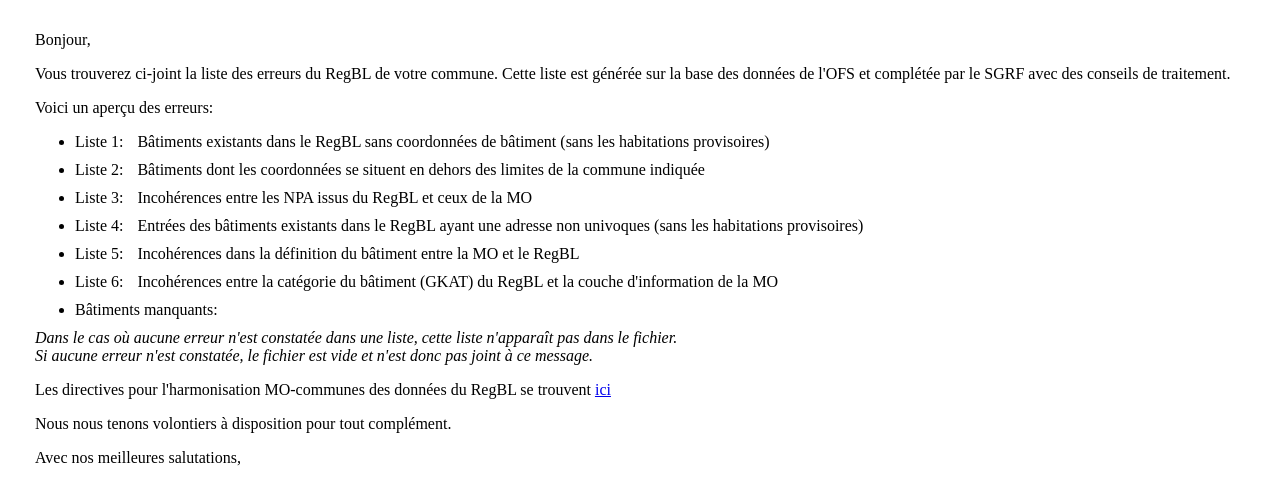
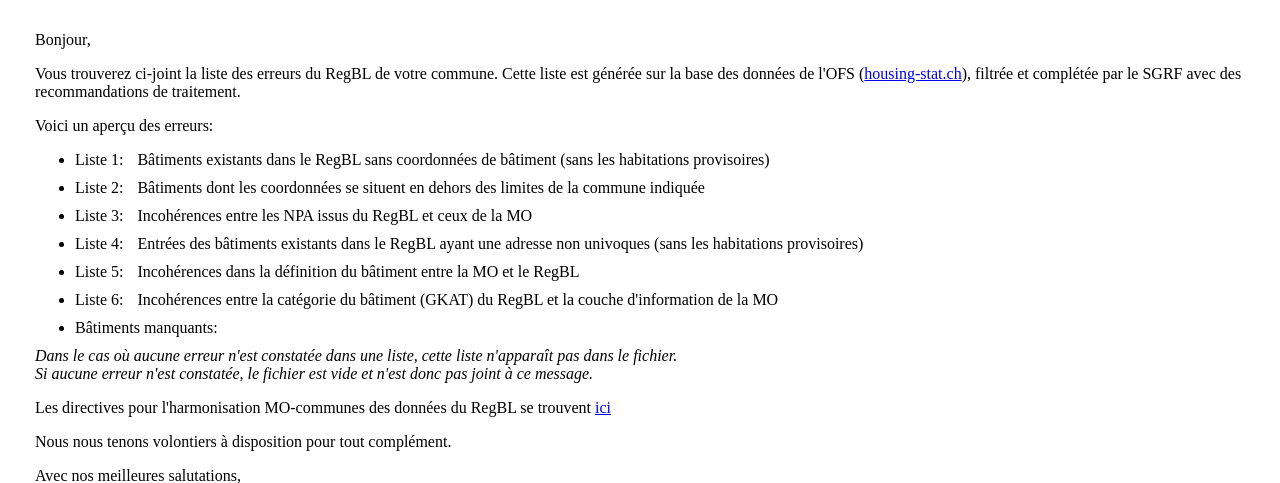
Before and after one commit to sitn/RegBL, a Python web app: template apurement/mail_communes/templates/feedback_commune.html in a window 1280 px wide. Shown: the part 179-662 px from the top of the page. Run offline with Jinja, Linux system fonts and the light colour scheme; the template is opened without the code that fills it, so the values that code supplies are empty.

Commit message:
update sample env-file and e-mail

```diff
--- a/apurement/mail_communes/templates/feedback_commune.html
+++ b/apurement/mail_communes/templates/feedback_commune.html
@@ -60,7 +60,7 @@
                     <p style="font-style: italic; margin-bottom: 30px;">Au personnel des communes en charge du RegBL</p>
                     <p style="margin-bottom: 30px;">Commune: <span style="font-weight: bold;">{{ COMMUNE_NAME }}</span></p>
                     <p>Bonjour,</p>
-                    <p>Vous trouverez ci-joint la liste des erreurs du RegBL de votre commune. Cette liste est générée sur la base des données de l'OFS et complétée par le SGRF avec des conseils de traitement.</p>
+                    <p>Vous trouverez ci-joint la liste des erreurs du RegBL de votre commune. Cette liste est générée sur la base des données de l'OFS (<a href="https://www.housing-stat.ch/monico/?lang=fr&item=CH" target="_blank">housing-stat.ch</a>), filtrée et complétée par le SGRF avec des recommandations de traitement.</p>
                     <p>
                         Voici un aperçu des erreurs:
                     <ul>
```
Also changed, not shown: 1 other file.
